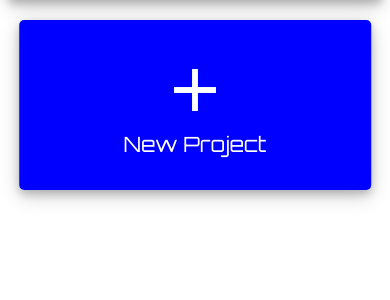
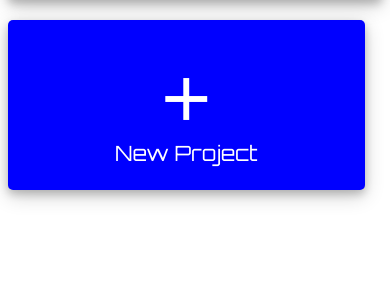
Before and after one commit to Dev-Akash/Tasker, a Flask app: page / in a window 390 px wide. Shown: the part 68-368 px from the top of the page. Run offline with Flask 2, Linux system fonts and the light colour scheme; the visitor is signed in with stand-in values (Sample User, id 1); data that the repository does not hold is empty.

Commit message:
Fixed the cards to be responsive

```diff
--- a/static/myscript.js
+++ b/static/myscript.js
@@ -111,12 +111,16 @@
         elem.className = "project_card";
         elem.href = "#"+projects[i].getID();
         console.log();
+        /*
+        var shift = "";
         if (count == 1){
-            elem.style.left = String((200 + 40 + 20)* count) + "px";
+            shift = String(((200 + 40 )* count) + 15) + "px";
         }
         else{
-            elem.style.left = String((200 + 40 + 10)* count) + "px";
+            shift = String(((200 + 40)* count)+ 20) + "px";
         }
+        elem.style.left =  shift;
+        */
         elem.appendChild(divv);
         //Adding the whole element to body now.
         document.body.appendChild(elem);
--- a/static/style.css
+++ b/static/style.css
@@ -39,9 +39,8 @@
     padding: 5px;
 }
 .project_card{
-    position: absolute;
-    height: 200px;
-    width: 200px;
+    height: 250px;
+    width: 250px;
     background: blue;
     float: left;
     margin-top: 20px;
@@ -54,12 +53,11 @@
     text-align: center;
     font-size: 21px;
     z-index: 3;
+    text-decoration: none;
 }
 .project_card_content{
-    position: absolute;
-    top: 50%;
-    left: 50%;
-    transform: translate(-50%, -50%);
+    margin-top: 50%;
+    transform: translate(0,-50%);
 }
 .content_container{
     padding-left: 10px;
@@ -107,6 +105,7 @@
 @media screen and (max-width: 992px){
     .project_card{
         width: 200px;
+        height: 200px;
     }
     .login_card{
         width: 50%;
@@ -116,10 +115,12 @@
 /*for mobile screen */
 @media screen and (max-width: 600px){
     .project_card{
-        width: 85%;
+        width: 90%;
         height: 150px;
-        left: 50%;
-        transform: translateX(-50%);
+    }
+    .project_card_content{
+        margin-top: 25%;
+        transform: translate(0,-50%);
     }
     .login_card{
         width: 80%;
```
